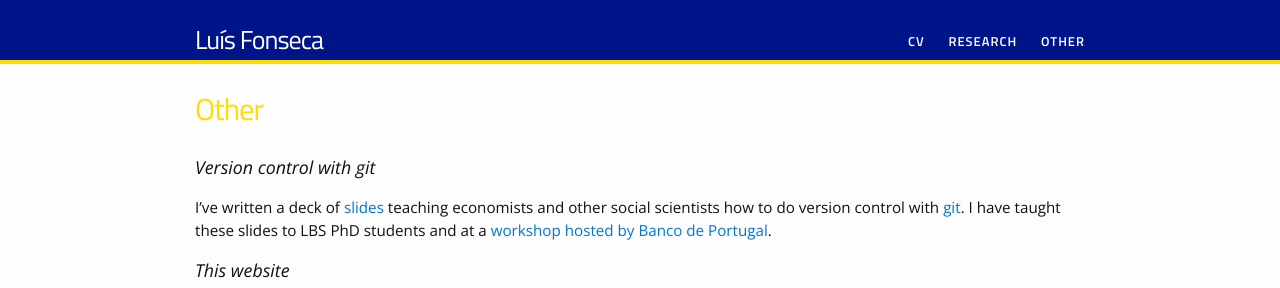
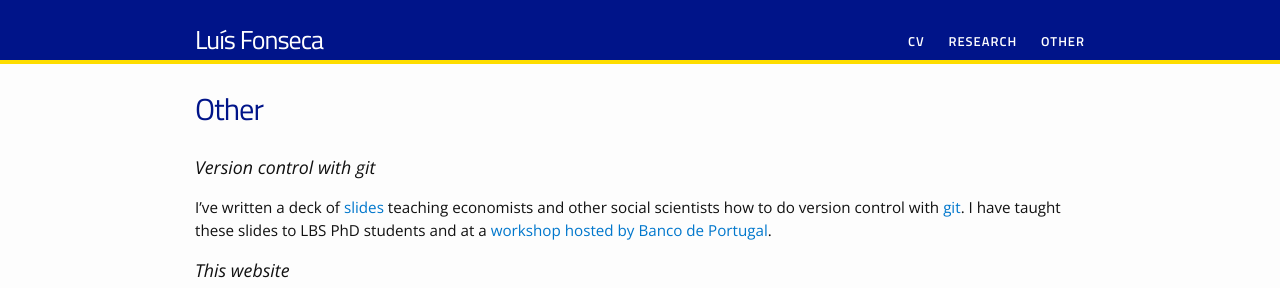
Before and after one commit to luispfonseca/luispfonseca.github.io, a Jekyll site: the page built from other.md, in a window 1280 px wide. Shown: the top 288 px of the page. Built offline with Jekyll 4.4.1, drawn with Linux system fonts in a browser that asks for light colours; some web fonts are replaced.

Commit message:
changes color of headers in pages to blue

```diff
--- a/_sass/_layout.scss
+++ b/_sass/_layout.scss
@@ -184,7 +184,7 @@ h1 /* .post-title */ {
     letter-spacing: -1px;
     line-height: 1;
 		font-family: 'Titillium Web', sans-serif;
-		color: $lbs-red;
+		color: $lbs-blue;
 
     @include media-query($on-laptop) {
 /*        font-size: 36px; */
```
